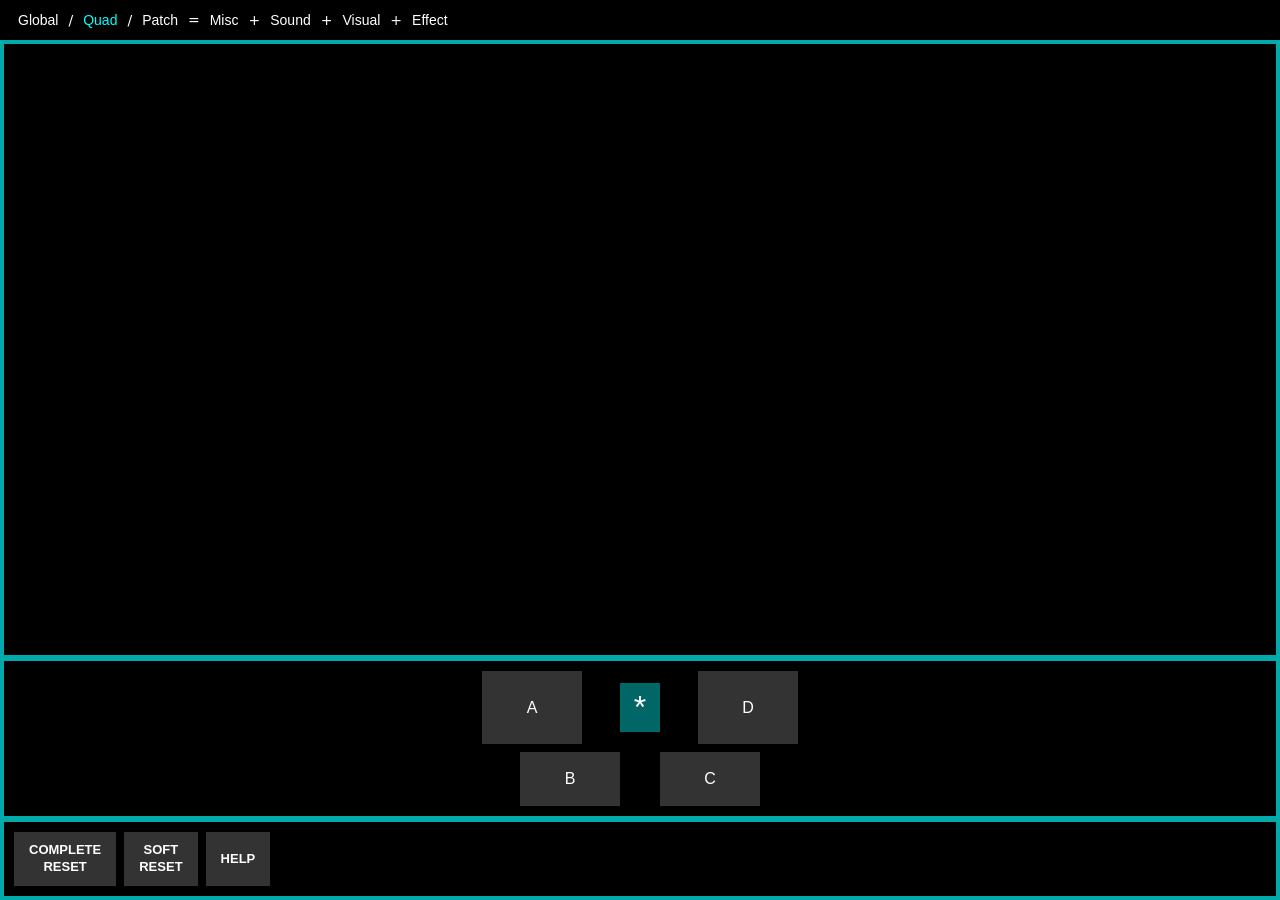
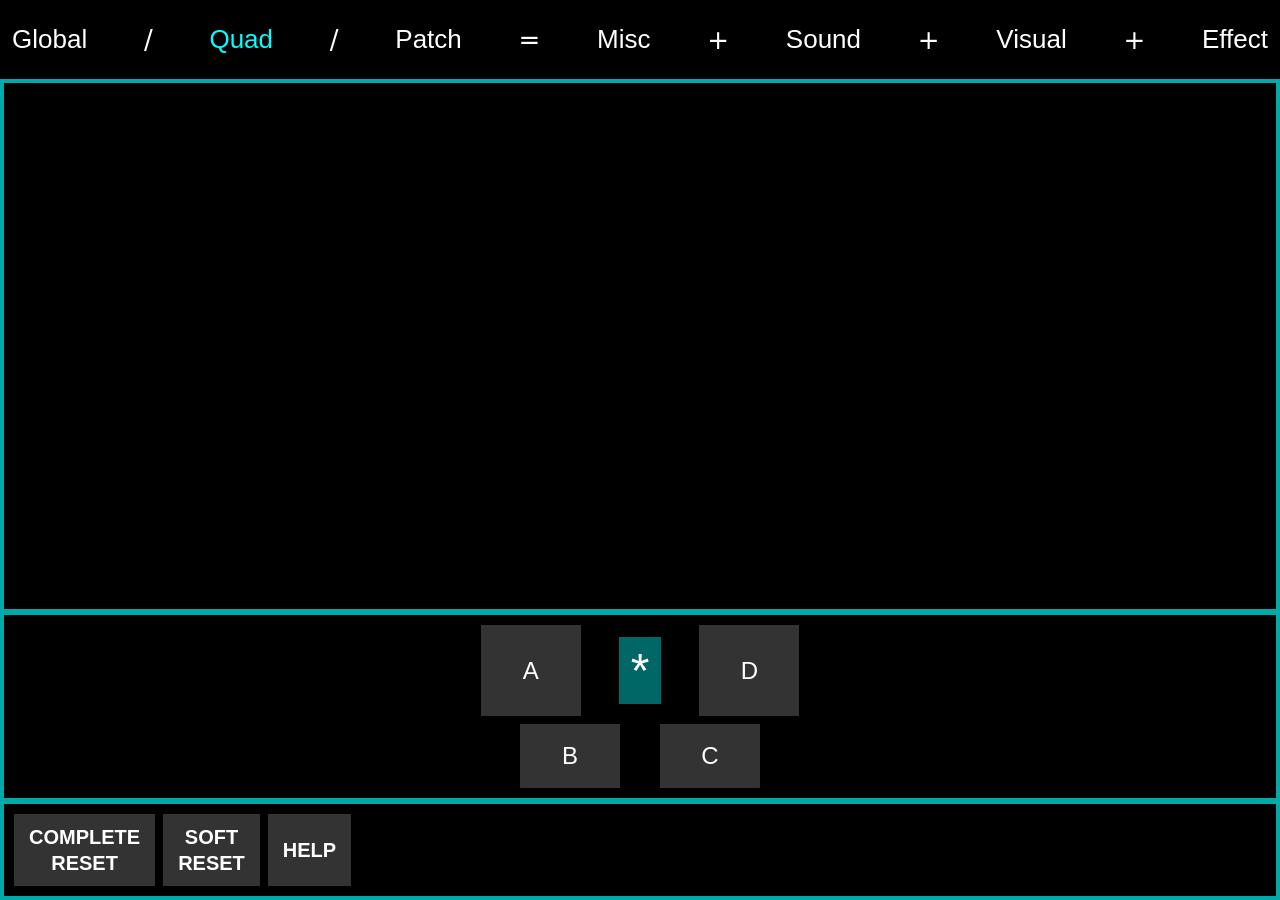

Replace palette_gui with Chrome-based web UI, improve touch support and sizing

--- a/kit/webui/style.css
+++ b/kit/webui/style.css
@@ -16,6 +16,7 @@ body {
     height: 100vh;
     display: flex;
     flex-direction: column;
+    touch-action: pan-y;
 }
 
 .hidden { display: none !important; }
@@ -28,20 +29,13 @@ body {
     width: 100%;
     height: 100%;
     background: var(--bg);
-    display: flex;
-    align-items: center;
-    justify-content: center;
     z-index: 100;
-    cursor: pointer;
 }
 
-#help-overlay img {
+#help-overlay iframe {
     width: 100%;
     height: 100%;
-    object-fit: fill;
-    user-select: none;
-    -webkit-user-drag: none;
-    pointer-events: none;
+    border: none;
 }
 
 #title-bar {
@@ -52,7 +46,7 @@ body {
 }
 
 #title-bar h1 {
-    font-size: 20px;
+    font-size: 30px;
     font-weight: normal;
 }
 
@@ -60,18 +54,20 @@ body {
 #category-tabs {
     display: flex;
     align-items: center;
-    gap: 2px;
-    padding: 8px 10px;
+    gap: 0;
+    padding: 16px 8px;
     background: var(--bg);
+    justify-content: space-between;
 }
 
 .tab {
     background: transparent;
     color: var(--text);
     border: none;
-    padding: 4px 8px;
+    padding: 8px 4px;
     cursor: pointer;
-    font-size: 14px;
+    font-size: clamp(18px, 4vw, 26px);
+    white-space: nowrap;
 }
 
 .tab.active {
@@ -84,7 +80,8 @@ body {
 
 .tab-sep {
     color: var(--text);
-    font-size: 14px;
+    font-size: clamp(18px, 4vw, 26px);
+    padding: 0 2px;
 }
 
 /* Patch selector (advanced mode) */
@@ -115,7 +112,7 @@ body {
     border: none;
     padding: 18px 40px;
     cursor: pointer;
-    font-size: 16px;
+    font-size: 24px;
     min-width: 100px;
     text-align: center;
 }
@@ -128,7 +125,7 @@ body {
     padding: 6px 12px;
     min-width: 40px;
     margin: 12px 30px;
-    font-size: 32px;
+    font-size: 48px;
 }
 
 .patch-btn.active {
@@ -163,7 +160,7 @@ body {
 
 #preset-grid.grid-mode {
     display: grid;
-    grid-template-columns: repeat(auto-fill, minmax(100px, 1fr));
+    grid-template-columns: repeat(3, 1fr);
     gap: 8px;
     padding: 10px;
     align-content: start;
@@ -175,12 +172,12 @@ body {
     border: none;
     padding: 10px 6px;
     cursor: pointer;
-    font-size: 14px;
+    font-size: 26px;
     text-align: center;
     white-space: normal;
     word-wrap: break-word;
     line-height: 1.2;
-    min-height: 38px;
+    min-height: 50px;
     display: flex;
     align-items: center;
     justify-content: center;
@@ -203,7 +200,7 @@ body {
     border: none;
     padding: 10px 15px;
     cursor: pointer;
-    font-size: 13px;
+    font-size: 20px;
     font-weight: bold;
     line-height: 1.3;
     text-align: center;
@@ -219,15 +216,15 @@ body {
 /* Parameter buttons (different style from presets) */
 .param-btn {
     border: 1px solid #666;
-    font-size: 12px;
-    min-height: 40px;
+    font-size: 21px;
+    min-height: 60px;
 }
 
 /* Parameter list view */
 .param-header {
     display: flex;
-    gap: 8px;
-    padding: 8px 10px;
+    gap: 12px;
+    padding: 12px 15px;
     border-bottom: 1px solid #444;
 }
 
@@ -235,9 +232,9 @@ body {
     background: var(--button-bg);
     color: var(--text);
     border: none;
-    padding: 6px 12px;
+    padding: 10px 18px;
     cursor: pointer;
-    font-size: 13px;
+    font-size: 23px;
 }
 
 .param-header-btn:hover {
@@ -251,12 +248,29 @@ body {
     flex: 1;
 }
 
+.param-list::-webkit-scrollbar {
+    width: 96px;
+}
+
+.param-list::-webkit-scrollbar-track {
+    background: #111;
+}
+
+.param-list::-webkit-scrollbar-thumb {
+    background: #444;
+    border-radius: 4px;
+}
+
+.param-list::-webkit-scrollbar-thumb:hover {
+    background: #666;
+}
+
 .param-row {
     display: flex;
     align-items: center;
-    padding: 4px 10px;
+    padding: 8px 15px;
     border-bottom: 1px solid #222;
-    font-size: 13px;
+    font-size: 23px;
 }
 
 .param-row:hover {
@@ -269,25 +283,25 @@ body {
 }
 
 .param-value {
-    width: 80px;
+    width: 120px;
     text-align: right;
-    margin-right: 10px;
+    margin-right: 15px;
     font-family: monospace;
 }
 
 .param-controls {
     display: flex;
-    gap: 2px;
+    gap: 4px;
 }
 
 .param-ctrl {
     background: #222;
     color: #888;
     border: 1px solid #444;
-    padding: 2px 6px;
+    padding: 4px 10px;
     cursor: pointer;
-    font-size: 11px;
-    min-width: 20px;
+    font-size: 19px;
+    min-width: 35px;
 }
 
 .param-ctrl:hover {
@@ -296,7 +310,7 @@ body {
 }
 
 .param-toggle {
-    padding: 2px 8px;
+    padding: 4px 14px;
 }
 
 .effect-main-row {
@@ -306,13 +320,14 @@ body {
 .effect-toggle {
     display: flex;
     align-items: center;
-    padding: 2px 10px;
+    padding: 4px 15px;
     background: #000;
     color: #fff;
     border: none;
     cursor: pointer;
     text-align: left;
     flex: 1;
+    font-size: 23px;
 }
 
 .effect-toggle:hover {
@@ -321,8 +336,8 @@ body {
 
 .effect-symbol {
     font-weight: bold;
-    margin-right: 8px;
-    min-width: 12px;
+    margin-right: 12px;
+    min-width: 20px;
 }
 
 .effect-label {
@@ -338,9 +353,9 @@ body {
 }
 
 .effect-sub-param {
-    padding-left: 40px;
-    border-left: 3px solid #0aa;
-    margin-left: 10px;
+    padding-left: 60px;
+    border-left: 4px solid #0aa;
+    margin-left: 15px;
 }
 
 .effect-name-enabled {
@@ -352,15 +367,16 @@ body {
 }
 
 .param-slider {
-    width: 120px;
-    height: 20px;
+    width: 180px;
+    height: 30px;
     cursor: pointer;
     accent-color: #0aa;
 }
 
 .bool-toggle {
-    padding: 2px 10px;
-    min-width: 70px;
+    padding: 4px 16px;
+    min-width: 100px;
+    font-size: 23px;
 }
 
 .bool-toggle-enabled {
@@ -383,9 +399,9 @@ body {
     background: #222;
     color: #0cc;
     border: 1px solid #444;
-    padding: 4px 8px;
-    font-size: 12px;
-    min-width: 120px;
+    padding: 6px 12px;
+    font-size: 21px;
+    min-width: 180px;
     cursor: pointer;
     border-radius: 3px;
 }
@@ -409,9 +425,9 @@ body {
     background: #222;
     color: #0cc;
     border: 1px solid #444;
-    padding: 4px 8px;
-    font-size: 12px;
-    min-width: 150px;
+    padding: 6px 12px;
+    font-size: 21px;
+    min-width: 220px;
     border-radius: 3px;
     font-family: monospace;
 }
